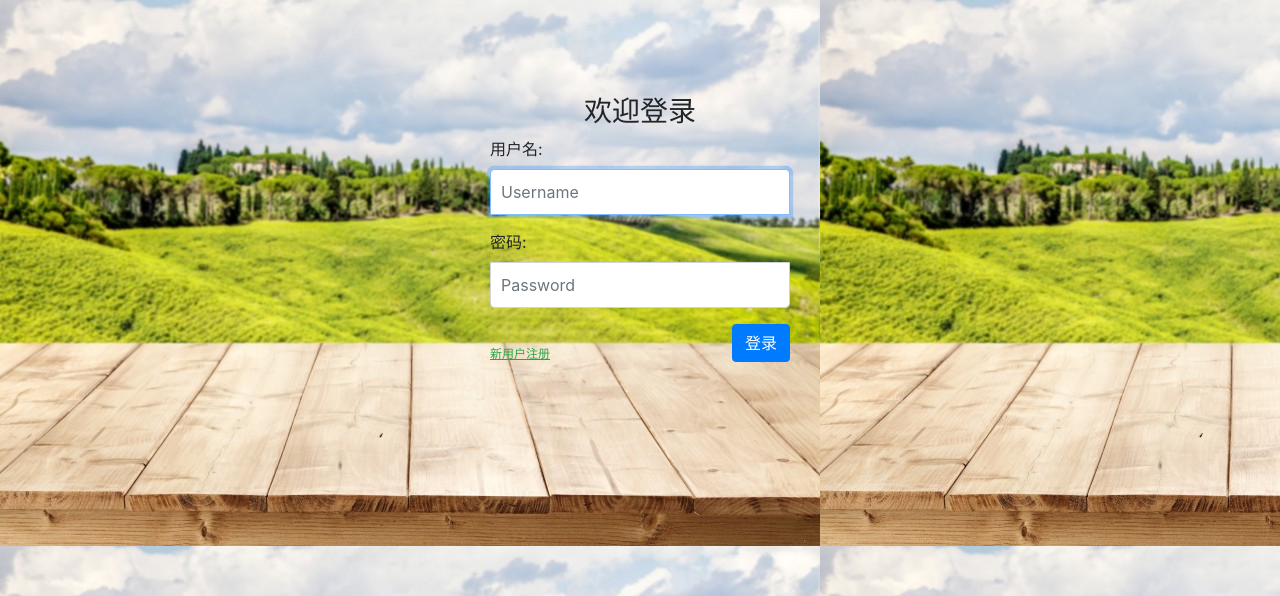
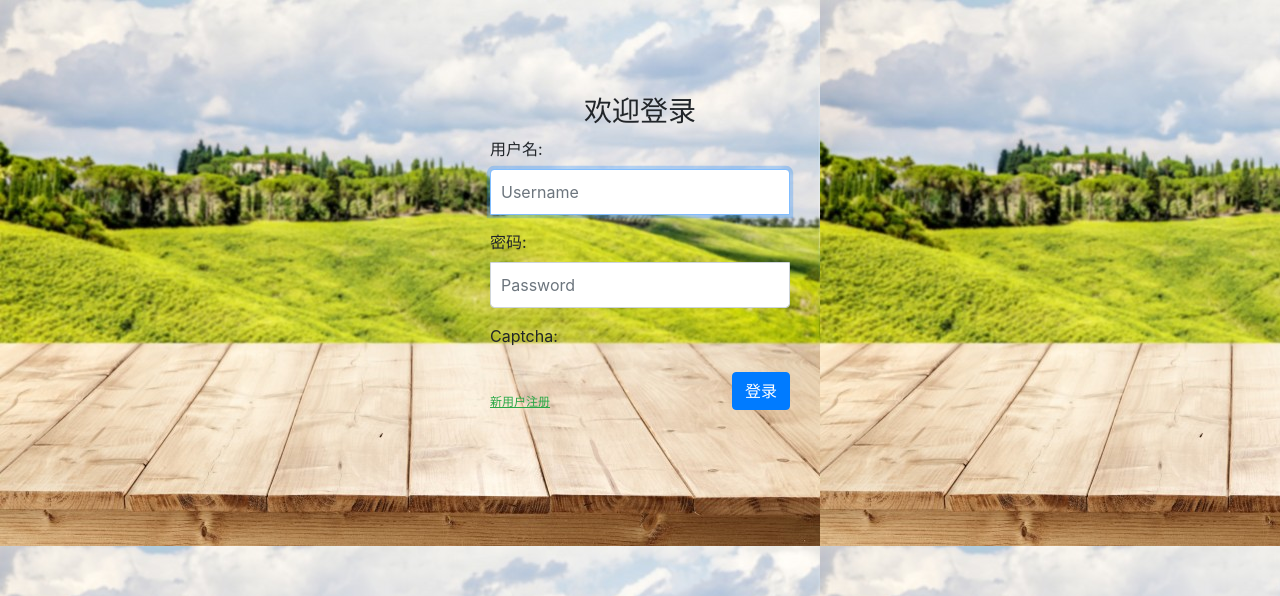
Before and after one commit to jumploop/mysite, a Django app: page /login/ in a window 1280 px wide. Shown: the top 596 px of the page. Run offline with Django 3.2, Linux system fonts and the light colour scheme; some libraries are stand-ins or nearby versions.

Commit message:
图片验证码

```diff
--- a/login/forms.py
+++ b/login/forms.py
@@ -5,6 +5,7 @@
 # @File    : forms.py
 # @Software: PyCharm
 from django import forms
+from captcha.fields import CaptchaField
 
 
 class UserForm(forms.Form):
@@ -12,3 +13,4 @@
         attrs={'class': 'form-control', 'placeholder': "Username", 'autofocus': ''}))
     password = forms.CharField(label='密码', max_length=256,
                                widget=forms.PasswordInput(attrs={'class': 'form-control', 'placeholder': "Password"}))
+    captcha = CaptchaField(label='验证码')
--- a/login/templates/login/login.html
+++ b/login/templates/login/login.html
@@ -15,7 +15,9 @@
 <div class="container">
     <div class="col">
         <form class="form-login" action="/login/" method="post">
-            {% if message %}
+            {% if login_form.captcha.errors %}
+                <div class="alert alert-warning">{{ login_form.captcha.errors }}</div>
+            {% elif message %}
                 <div class="alert alert-warning">{{ message }}</div>
             {% endif %}
             <h3 class="text-center">欢迎登录</h3>
@@ -26,6 +28,10 @@
             <div class="form-group">
                 {{ login_form.password.label_tag }}
                 {{ login_form.password }}
+            </div>
+            <div class="form-group">
+                {{ login_form.captcha.label_tag }}
+                {{ login_form.captcha }}
             </div>
             <div>
                 <a href="/register/" class="text-success ">
--- a/mysite/settings.py
+++ b/mysite/settings.py
@@ -38,6 +38,7 @@
     'django.contrib.messages',
     'django.contrib.staticfiles',
     'login',
+    'captcha',
 ]
 
 MIDDLEWARE = [
--- a/mysite/urls.py
+++ b/mysite/urls.py
@@ -14,7 +14,7 @@
     2. Add a URL to urlpatterns:  path('blog/', include('blog.urls'))
 """
 from django.contrib import admin
-from django.urls import path
+from django.urls import path, include
 
 from login import views
 
@@ -24,4 +24,5 @@
     path('login/', views.login),
     path('register/', views.register),
     path('logout/', views.logout),
+    path('captcha/', include('captcha.urls'))  # 增加这一行
 ]
```
